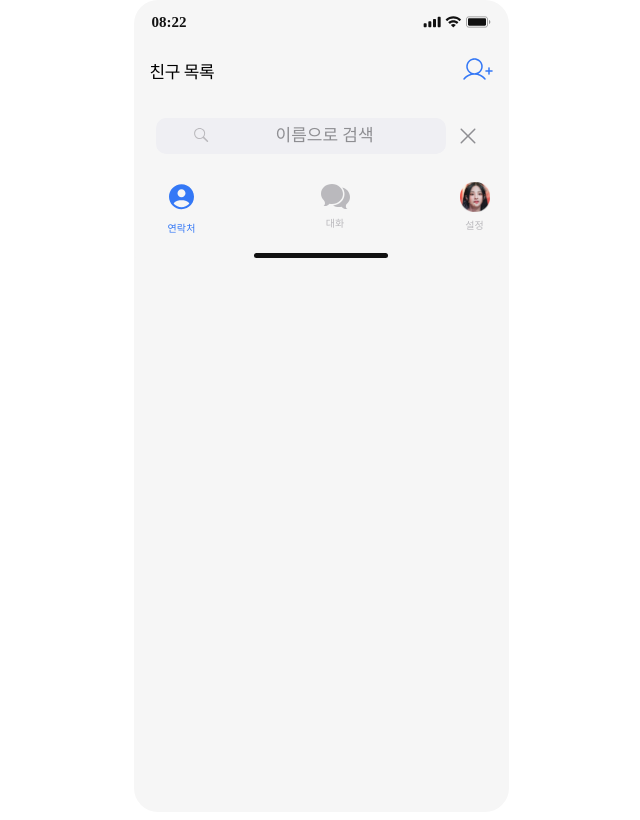
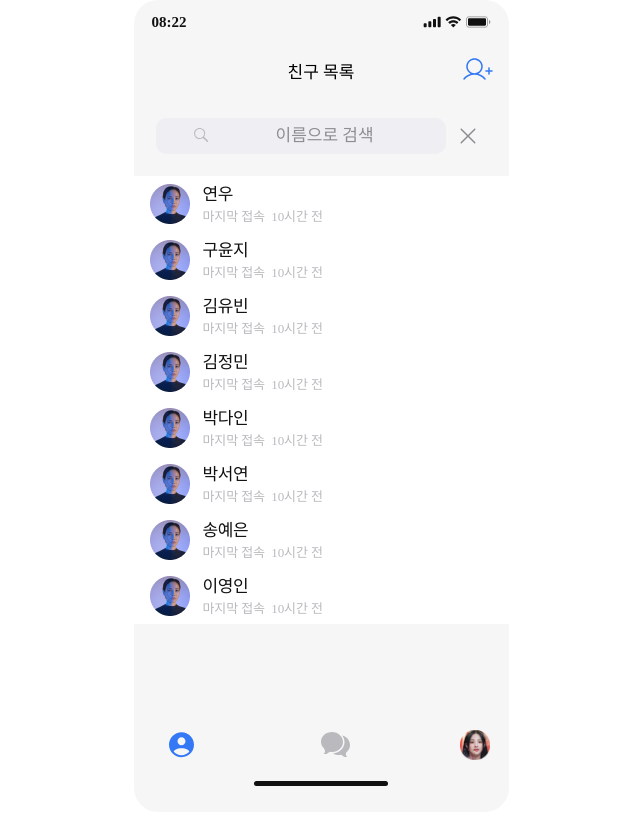
Before and after one commit to CEOS-Developers/react-messenger-19th, a React (Create React App) app: page /contacts in a window 1280 px wide. Shown: the whole page, without its empty margins (319-959 px from the left). Built offline with nearby package versions, Linux system fonts and the light colour scheme.

Commit message:
Feat : contacts 페이지 완성

```diff
--- a/src/components/Contacts/Contacts.tsx
+++ b/src/components/Contacts/Contacts.tsx
@@ -2,32 +2,94 @@ import SearchBar from 'components/common/SearchBar';
 import { useState } from 'react';
 import styled from 'styled-components';
 import { ReactComponent as PlusFriendIcon } from 'asset/icons/PlusFriendIcon.svg';
+import partnerList from 'data/userData.json';
+import { User } from 'types/ChatData';
+import { flexColumn } from 'styles/CommonStyle';
+import { getElapsedTime } from 'util/getElapsedTime';
 export default function Contacts() {
   const [inputValue, setInputValue] = useState('');
+
+  const [partners] = useState<User[]>(partnerList.users);
+
+  const filteredPartners = partners.filter((partners) => partners.name.includes(inputValue));
+
   return (
-    <>
+    <ContactsWrapper>
       <ContactsHeader>
+        <Spacer />
         <h1>친구 목록</h1>
         <button>
           <PlusFriendIcon alt="친구 추가 아이콘" />
         </button>
       </ContactsHeader>
       <SearchBar inputValue={inputValue} setInputValue={setInputValue} />
-    </>
+
+      <PartnerList>
+        {filteredPartners.map((partner) => (
+          <Partner key={partner.id}>
+            <img src={partner.profileImage} />
+            <div>
+              <p className="name">{partner.name}</p>
+              <p className="last_access">
+                마지막 접속 &nbsp;
+                {partner?.lastAccess && getElapsedTime(partner?.lastAccess)}
+              </p>
+            </div>
+          </Partner>
+        ))}
+      </PartnerList>
+    </ContactsWrapper>
   );
 }
 
+const ContactsWrapper = styled.div`
+  ${flexColumn}
+  height: 68rem;
+`;
 const ContactsHeader = styled.div`
   display: flex;
+  justify-content: space-between;
+  align-items: center;
+  width: 100%;
   padding: 1rem 1.6rem;
 
-  font-size: 1.7rem;
-  line-height: 2.2rem;
-  letter-spacing: -0.04rem;
-  justify-content: center;
-  align-items: center;
-
-  & button {
-    margin-left: auto;
+  & h1 {
+    font-size: 1.7rem;
+    text-align: center; // 가운데 정렬
   }
 `;
+
+const Spacer = styled.div`
+  width: 3.2rem; // 버튼과 같은 너비로 설정하여 균형 유지
+`;
+
+const PartnerList = styled.div``;
+
+const Partner = styled.div`
+  width: 37.5rem;
+  height: 5.6rem;
+  flex-shrink: 0;
+  padding: 0.8rem 1.6rem;
+  background-color: var(--white);
+  display: flex;
+  gap: 1.3rem;
+  cursor: pointer;
+
+  & img {
+    width: 4rem;
+    height: 4rem;
+  }
+  .name {
+    color: var(--black);
+    font-size: 1.7rem;
+    line-height: 2.2rem; /* 129.412% */
+    letter-spacing: -0.04rem;
+  }
+
+  .last_access {
+    color: var(--gray03);
+    /* caption/caption */
+    font-size: 1.3rem;
+    letter-spacing: -0.01rem;
+  }
+`;
--- /dev/null
+++ b/src/data/userData.json
@@ -0,0 +1,52 @@
+{
+  "users": [
+    {
+      "id": "user1",
+      "name": "연우",
+      "profileImage": "/images/User1.png",
+      "lastAccess": "2024-03-29T21:49:00"
+    },
+    {
+      "id": "user2",
+      "name": "구윤지",
+      "profileImage": "/images/User1.png",
+      "lastAccess": "2024-03-29T21:49:00"
+    },
+    {
+      "id": "user3",
+      "name": "김유빈",
+      "profileImage": "/images/User1.png",
+      "lastAccess": "2024-03-29T21:49:00"
+    },
+    {
+      "id": "user4",
+      "name": "김정민",
+      "profileImage": "/images/User1.png",
+      "lastAccess": "2024-03-29T21:49:00"
+    },
+    {
+      "id": "user5",
+      "name": "박다인",
+      "profileImage": "/images/User1.png",
+      "lastAccess": "2024-03-29T21:49:00"
+    },
+    {
+      "id": "user6",
+      "name": "박서연",
+      "profileImage": "/images/User1.png",
+      "lastAccess": "2024-03-29T21:49:00"
+    },
+    {
+      "id": "user7",
+      "name": "송예은",
+      "profileImage": "/images/User1.png",
+      "lastAccess": "2024-03-29T21:49:00"
+    },
+    {
+      "id": "user7",
+      "name": "이영인",
+      "profileImage": "/images/User1.png",
+      "lastAccess": "2024-03-29T21:49:00"
+    }
+  ]
+}
```
